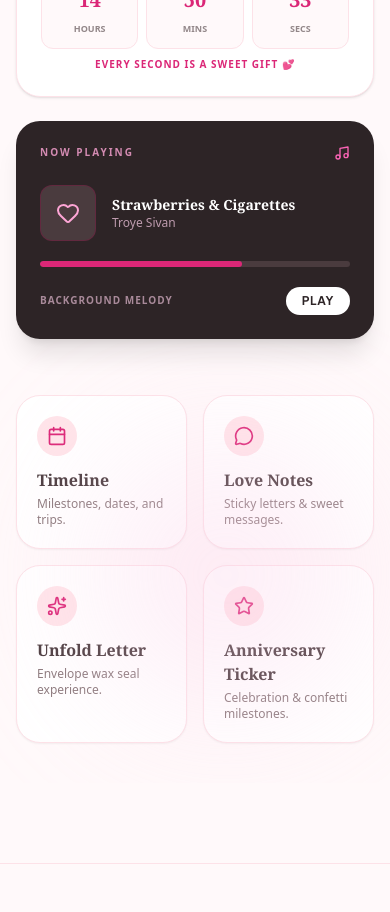
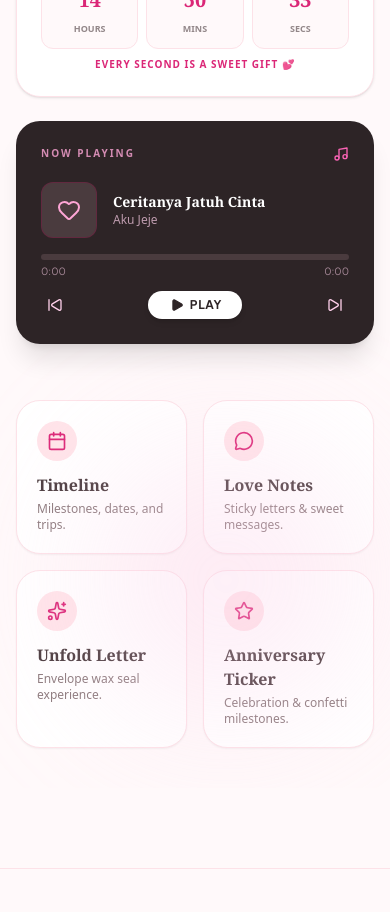
Before and after one commit to ibnusab/MBG, a React (Vite) app: page / in a window 390 px wide. Shown: the part 1240-2152 px from the top of the page. Built offline with nearby package versions, Linux system fonts and the light colour scheme; no server answers; the database is empty; grey boxes are pictures that could not be loaded; a web font is replaced by a local one.

Commit message:
Update Landing.tsx

```diff
--- a/src/pages/Landing.tsx
+++ b/src/pages/Landing.tsx
@@ -1,19 +1,28 @@
 import React from 'react';
 import { motion } from 'motion/react';
 import { NavLink } from 'react-router-dom';
-import { Heart, Sparkles, Music, ArrowRight, Calendar, Compass, MessageCircle, Star } from 'lucide-react';
+import { Heart, Sparkles, Music, ArrowRight, Calendar, Play, Pause, SkipBack, SkipForward, Compass, MessageCircle, Star } from 'lucide-react';
 import { useCouple } from '../context/CoupleContext';
 import { useMusic } from '../context/MusicContext';
 
 export const Landing: React.FC = () => {
   const { settings, daysTogether, timeTogether } = useCouple();
-  const { isPlaying, togglePlay, currentSong } = useMusic();
+  const { isPlaying, togglePlay, currentSong, currentTime, duration, seekTo, playNext, playPrev } = useMusic();
 
   const formattedDate = new Date().toLocaleDateString('en-US', {
     month: 'long',
     day: 'numeric',
     year: 'numeric'
   });
+
+  const progressPercent = duration > 0 ? (currentTime / duration) * 100 : 0;
+
+  const formatTime = (seconds: number) => {
+    if (!seconds || isNaN(seconds)) return '0:00';
+    const mins = Math.floor(seconds / 60);
+    const secs = Math.floor(seconds % 60);
+    return `${mins}:${secs < 10 ? '0' : ''}${secs}`;
+  };
 
   return (
     <div className="max-w-6xl mx-auto px-4 sm:px-6 lg:px-8 py-10 space-y-10 relative overflow-hidden">
@@ -68,12 +77,12 @@ export const Landing: React.FC = () => {
 
             <div className="flex items-center -space-x-4 z-10">
               <img
-                src={settings.partner1_avatar}
+                src={settings.partner1_avatar || 'https://images.unsplash.com/photo-1534528741775-53994a69daeb?auto=format&fit=crop&q=80&w=400'}
                 alt={settings.partner1_name}
                 className="w-20 h-20 rounded-full object-cover border-2 border-white shadow-md hover:scale-105 transition-transform"
               />
               <img
-                src={settings.partner2_avatar}
+                src={settings.partner2_avatar || 'https://images.unsplash.com/photo-1517841905240-472988babdf9?auto=format&fit=crop&q=80&w=400'}
                 alt={settings.partner2_name}
                 className="w-20 h-20 rounded-full object-cover border-2 border-white shadow-md z-10 hover:scale-105 transition-transform"
               />
@@ -173,47 +182,156 @@ export const Landing: React.FC = () => {
           </div>
         </div>
 
-        {/* Dark Warm Cultural Audio Card */}
-        <div className="bg-[#2D2426] rounded-[24px] p-6 shadow-xl flex flex-col text-white justify-between">
-          <div className="flex justify-between items-center mb-4">
+        {/* Animated Audio Player Card */}
+        <div className={`bg-[#2D2426] rounded-[24px] p-6 shadow-xl flex flex-col text-white justify-between relative overflow-hidden transition-all duration-500 ${
+          isPlaying ? 'shadow-[0_0_30px_rgba(219,39,119,0.35)] border border-pink-500/40 ring-1 ring-pink-500/20' : 'border border-transparent'
+        }`}>
+          {/* Header with Live Status & Equalizer Animation */}
+          <div className="flex justify-between items-center mb-3">
+            <div className="flex items-center space-x-2">
               <h3 className="text-[10px] font-sans font-bold uppercase tracking-[0.2em] text-pink-300 opacity-80">
                 Now Playing
               </h3>
-            <Music className="w-4 h-4 text-pink-400" />
+              {isPlaying && (
+                <span className="flex items-center space-x-1 px-2 py-0.5 rounded-full bg-pink-500/20 text-pink-300 text-[9px] font-bold tracking-wider uppercase animate-pulse">
+                  <span className="w-1.5 h-1.5 rounded-full bg-pink-400" />
+                  <span>Playing</span>
+                </span>
+              )}
             </div>
 
+            <div className="flex items-center space-x-1.5 h-4">
+              {isPlaying ? (
+                <div className="flex items-end space-x-0.5 h-4 px-1">
+                  <motion.span
+                    animate={{ height: ['25%', '100%', '35%', '90%', '25%'] }}
+                    transition={{ repeat: Infinity, duration: 0.6, ease: 'easeInOut' }}
+                    className="w-1 bg-[#DB2777] rounded-full"
+                  />
+                  <motion.span
+                    animate={{ height: ['65%', '30%', '100%', '45%', '65%'] }}
+                    transition={{ repeat: Infinity, duration: 0.8, ease: 'easeInOut' }}
+                    className="w-1 bg-pink-400 rounded-full"
+                  />
+                  <motion.span
+                    animate={{ height: ['35%', '85%', '45%', '100%', '35%'] }}
+                    transition={{ repeat: Infinity, duration: 0.5, ease: 'easeInOut' }}
+                    className="w-1 bg-[#DB2777] rounded-full"
+                  />
+                  <motion.span
+                    animate={{ height: ['85%', '25%', '95%', '35%', '85%'] }}
+                    transition={{ repeat: Infinity, duration: 0.7, ease: 'easeInOut' }}
+                    className="w-1 bg-pink-300 rounded-full"
+                  />
+                </div>
+              ) : (
+                <Music className="w-4 h-4 text-pink-400" />
+              )}
+            </div>
+          </div>
+
+          {/* Song Cover Art (Spinning Vinyl when playing) & Metadata */}
           <div className="flex items-center gap-4 my-2">
-            <div className="w-14 h-14 rounded-xl bg-[#4A3B3E] border border-pink-900/40 shrink-0 overflow-hidden flex items-center justify-center">
+            <div className="relative shrink-0">
+              <div
+                className={`w-14 h-14 bg-[#4A3B3E] border border-pink-900/40 overflow-hidden flex items-center justify-center transition-all duration-500 ${
+                  isPlaying
+                    ? 'animate-[spin_10s_linear_infinite] shadow-[0_0_20px_rgba(219,39,119,0.5)] ring-2 ring-pink-500/60 rounded-full'
+                    : 'rounded-xl'
+                }`}
+              >
                 {currentSong?.cover_url ? (
                   <img src={currentSong.cover_url} alt="Cover" className="w-full h-full object-cover" />
                 ) : (
                   <Heart className="w-6 h-6 text-pink-300" />
                 )}
               </div>
-            <div className="overflow-hidden text-left">
+              {isPlaying && (
+                <div className="absolute inset-0 m-auto w-3 h-3 rounded-full bg-[#2D2426] border border-pink-300 shadow-xs pointer-events-none" />
+              )}
+            </div>
+
+            <div className="overflow-hidden text-left flex-1 min-w-0">
               <p className="font-serif font-bold text-sm text-white truncate">
-                {currentSong?.title || 'Strawberries & Cigarettes'}
+                {currentSong?.title || 'Ceritanya Jatuh Cinta'}
               </p>
               <p className="text-xs text-pink-200/70 truncate font-sans">
-                {currentSong?.artist || 'Troye Sivan'}
+                {currentSong?.artist || 'Aku Jeje'}
               </p>
+              {currentSong?.dedication && (
+                <p className="text-[10px] text-pink-300/90 italic truncate mt-0.5">
+                  💌 "{currentSong.dedication}"
+                </p>
+              )}
             </div>
           </div>
 
-          <div className="w-full bg-[#4A3B3E] h-1.5 rounded-full my-3 relative overflow-hidden">
-            <div className="absolute left-0 top-0 h-full w-[65%] bg-[#DB2777] rounded-full" />
+          {/* Interactive Seekable Progress Bar */}
+          <div className="space-y-1 my-2">
+            <div className="relative w-full h-1.5 bg-[#4A3B3E] rounded-full overflow-hidden flex items-center group cursor-pointer">
+              <div
+                className="absolute left-0 top-0 h-full bg-gradient-to-r from-pink-500 to-[#DB2777] rounded-full transition-all duration-100"
+                style={{ width: `${progressPercent}%` }}
+              />
+              <input
+                type="range"
+                min={0}
+                max={duration || 100}
+                value={currentTime || 0}
+                onChange={(e) => seekTo(Number(e.target.value))}
+                className="absolute inset-0 w-full h-full opacity-0 cursor-pointer"
+              />
+            </div>
+            <div className="flex justify-between items-center text-[10px] text-pink-200/60 font-mono">
+              <span>{formatTime(currentTime)}</span>
+              <span>{formatTime(duration)}</span>
+            </div>
           </div>
 
-          <div className="flex items-center justify-between pt-2">
-            <span className="text-[10px] font-sans font-bold text-pink-200/60 uppercase tracking-widest">
+          {/* Controls Footer */}
+          <div className="flex items-center justify-between pt-1">
+            <span className="text-[10px] font-sans font-bold text-pink-200/60 uppercase tracking-widest hidden sm:inline">
               Background Melody
             </span>
+
+            <div className="flex items-center justify-between w-full sm:w-auto space-x-2">
+              <button
+                onClick={playPrev}
+                className="p-1.5 rounded-full hover:bg-white/10 text-pink-200 hover:text-white transition-colors"
+                title="Lagu Sebelumnya"
+              >
+                <SkipBack className="w-4 h-4" />
+              </button>
+
               <button
                 onClick={togglePlay}
-              className="px-4 py-1.5 bg-white text-[#2D2426] rounded-full text-xs font-sans font-bold uppercase tracking-wider hover:bg-pink-100 transition-all flex items-center space-x-1"
+                className={`px-5 py-1.5 rounded-full text-xs font-sans font-bold uppercase tracking-wider transition-all flex items-center space-x-1.5 shadow-md ${
+                  isPlaying
+                    ? 'bg-[#DB2777] text-white hover:bg-pink-600 scale-105 shadow-pink-500/30'
+                    : 'bg-white text-[#2D2426] hover:bg-pink-100 hover:scale-105'
+                }`}
               >
-              <span>{isPlaying ? 'Pause' : 'Play'}</span>
+                {isPlaying ? (
+                  <>
+                    <Pause className="w-3.5 h-3.5 fill-current" />
+                    <span>Pause</span>
+                  </>
+                ) : (
+                  <>
+                    <Play className="w-3.5 h-3.5 fill-current ml-0.5" />
+                    <span>Play</span>
+                  </>
+                )}
               </button>
+
+              <button
+                onClick={playNext}
+                className="p-1.5 rounded-full hover:bg-white/10 text-pink-200 hover:text-white transition-colors"
+                title="Lagu Selanjutnya"
+              >
+                <SkipForward className="w-4 h-4" />
+              </button>
+            </div>
           </div>
         </div>
 
```
Lines whose indentation alone changed are shown as unchanged.
